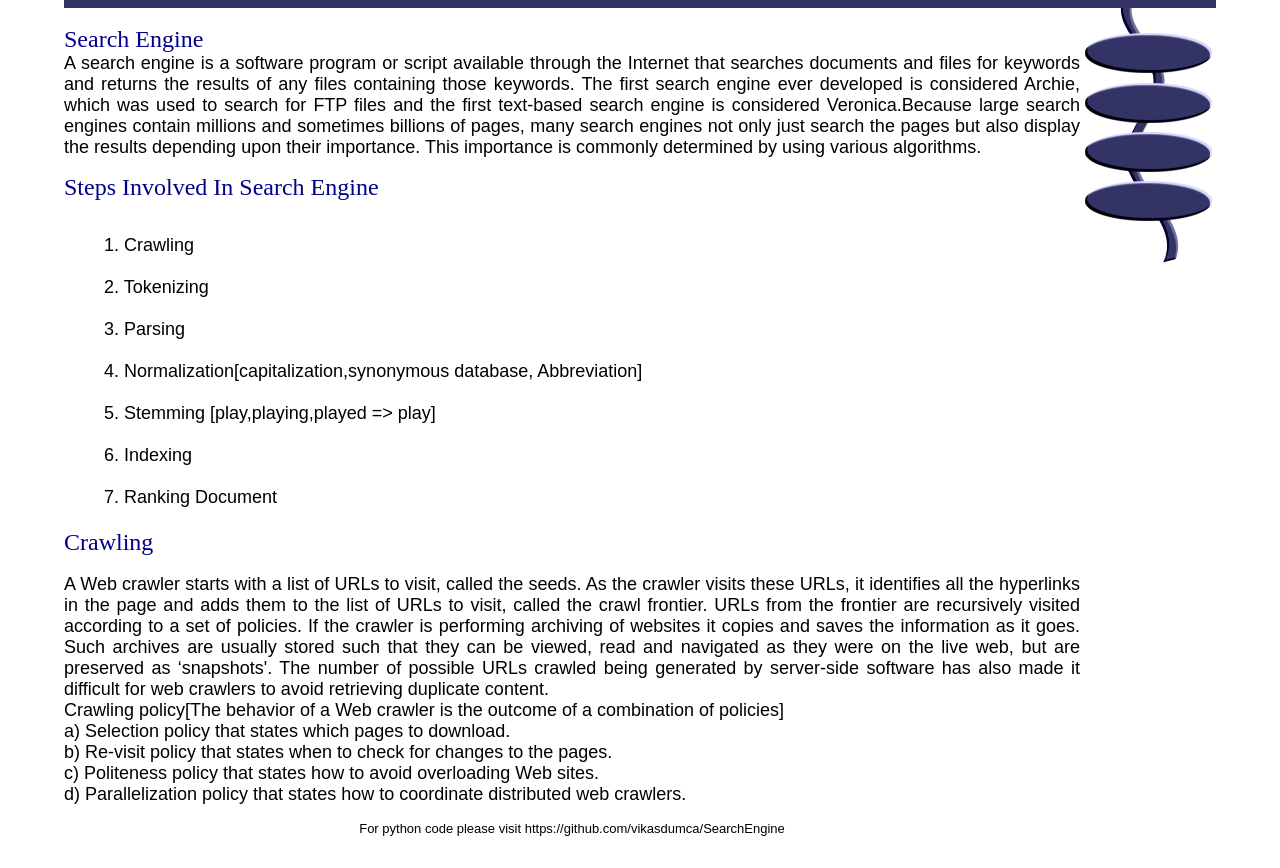
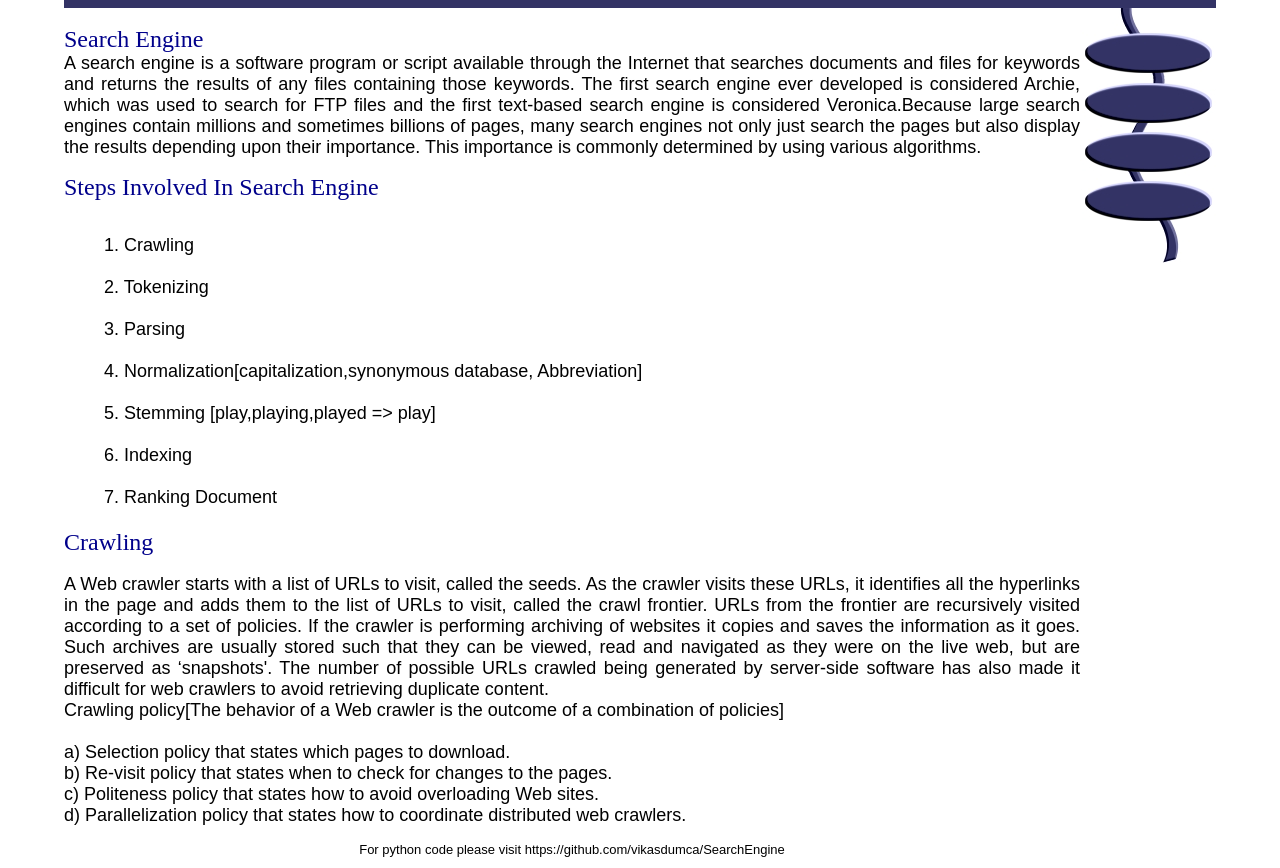
Before and after one commit to aibotnet/searchengine, a plain HTML site: page index.html in a window 1280 px wide. Shown: the part 109-977 px from the top of the page. Before the commit the page ends 956 px from the top, so only its background shows below. Drawn offline with Linux system fonts and the light colour scheme.

Commit message:
Update index.html

```diff
--- a/index.html
+++ b/index.html
@@ -59,7 +59,7 @@
           can be viewed, read and navigated as they were on the live web, but are preserved as ‘snapshots'. The number of possible URLs crawled being generated
           by server-side software has also made it difficult for web crawlers to avoid retrieving duplicate content.<br>
 
-          Crawling policy[The behavior of a Web crawler is the outcome of a combination of policies]<br>
+          Crawling policy[The behavior of a Web crawler is the outcome of a combination of policies]<br><br>
           a) Selection policy that states which pages to download.<br>
           b) Re-visit policy that states when to check for changes to the pages.<br>
           c) Politeness policy that states how to avoid overloading Web sites.<br>
```
